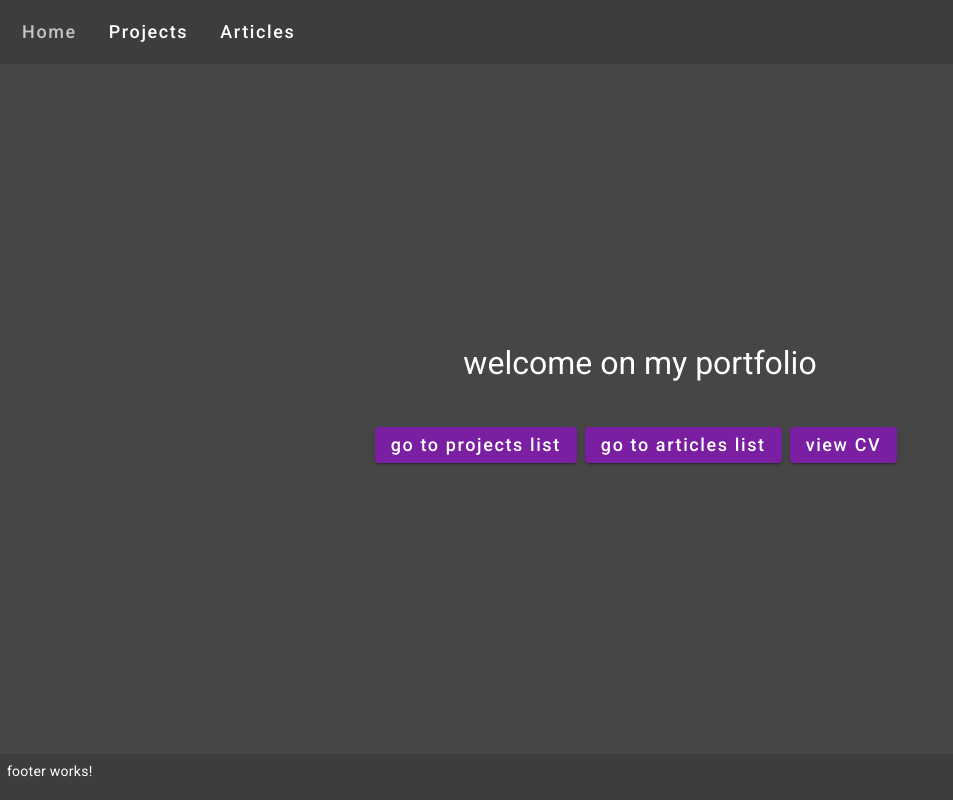
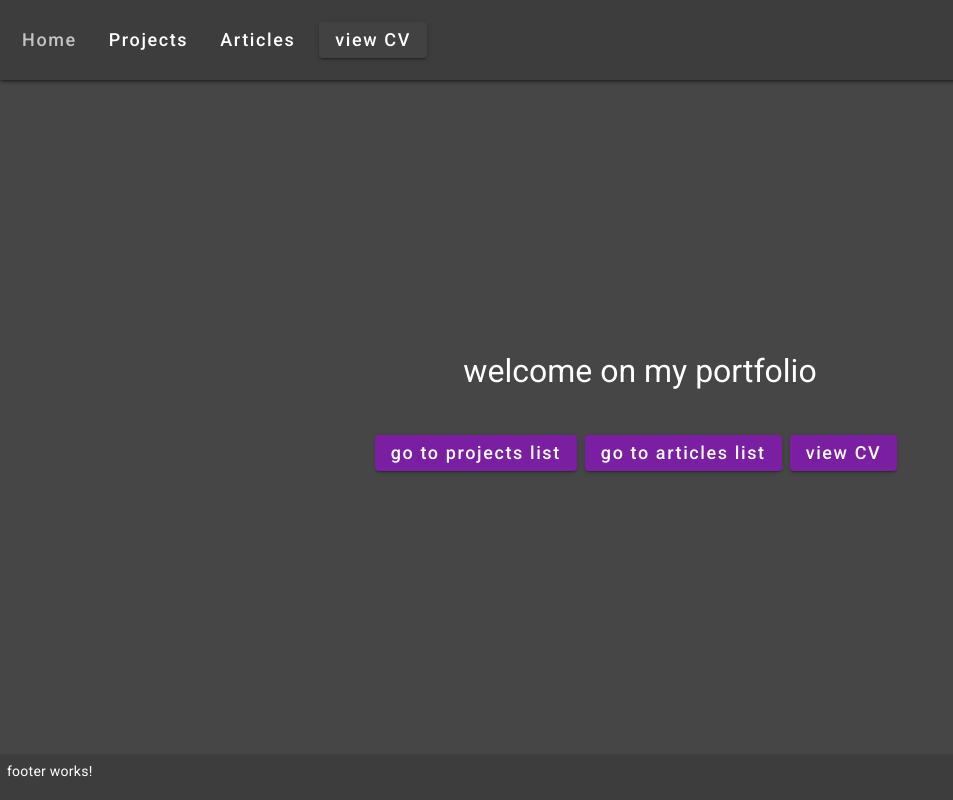
Before and after one commit to Adrien-Ray/client_portfolio_Angular2023, an Angular app: page / in a window 1280 px wide. Shown: the whole page, without its empty margins (0-953 px from the left). Built offline with nearby package versions, Linux system fonts and the light colour scheme.

Commit message:
header add

```diff
--- a/src/app/header/header.component.css
+++ b/src/app/header/header.component.css
@@ -2,11 +2,12 @@ header {
   background-color: rgb(61, 61, 61);
   padding: 1em;
   margin-bottom: 2rem;
+  box-shadow: 0 0px 5px black;
 }
 header nav a {
   text-decoration: none;
   color: white;
-  margin-right: 1rem;
+  margin: 0.5rem 1rem 0.5rem 0;
   font-size: large;
 }
 header nav a.active {
--- a/src/app/header/header.component.html
+++ b/src/app/header/header.component.html
@@ -3,5 +3,6 @@
         <a mat-button routerLink="" routerLinkActive="active" [routerLinkActiveOptions]="{ exact: true }">Home</a>
         <a mat-button routerLink="projects" routerLinkActive="active" [routerLinkActiveOptions]="{ exact: true }">Projects</a>
         <a mat-button routerLink="articles" routerLinkActive="active" [routerLinkActiveOptions]="{ exact: true }">Articles</a>
+        <a mat-raised-button color="" href="./assets/cv_2023.pdf" target="_blank">view CV</a>
     </nav>
 </header>
--- a/src/app/header/header.component.scss
+++ b/src/app/header/header.component.scss
@@ -2,11 +2,12 @@ header {
     background-color: rgb(61, 61, 61);
     padding: 1em;
     margin-bottom: 2rem;
+    box-shadow: 0 0px 5px black;
     nav {
         a {
             text-decoration: none;
             color: white;
-            margin-right: 1rem;
+            margin: .5rem 1rem .5rem 0;
             font-size: large;
             &.active {
                 color: rgb(196, 196, 196);
--- a/src/styles.css
+++ b/src/styles.css
@@ -39,15 +39,20 @@ body app-page-landing {
   margin-bottom: 0;
   flex: 2;
 }
+body app-header {
+  position: sticky;
+  top: 0;
+  z-index: 100;
+}
 body .content__article_corps a {
   color: white;
 }
 
 @keyframes opening {
-  from {
+  0% {
     opacity: 0;
   }
-  to {
+  100% {
     opacity: 1;
   }
 }
--- a/src/styles.scss
+++ b/src/styles.scss
@@ -39,6 +39,11 @@ body {
         margin-bottom: 0;
         flex: 2;
     }
+    app-header{
+        position: sticky;
+        top: 0;
+        z-index: 100;
+    }
     // content tinyMce :
     .content__article_corps{
         a{
@@ -49,11 +54,13 @@ body {
 
 
 @keyframes opening {
-    from{
+    0%{
         opacity: 0;
+        // transform: translateX(-10vw);
     }
-    to{
+    100%{
         opacity: 1;
+        // transform: translateX(0px);
     }
 }
 
```
Also changed, not shown: 2 other files (tests, documents, lock files or other folders).
